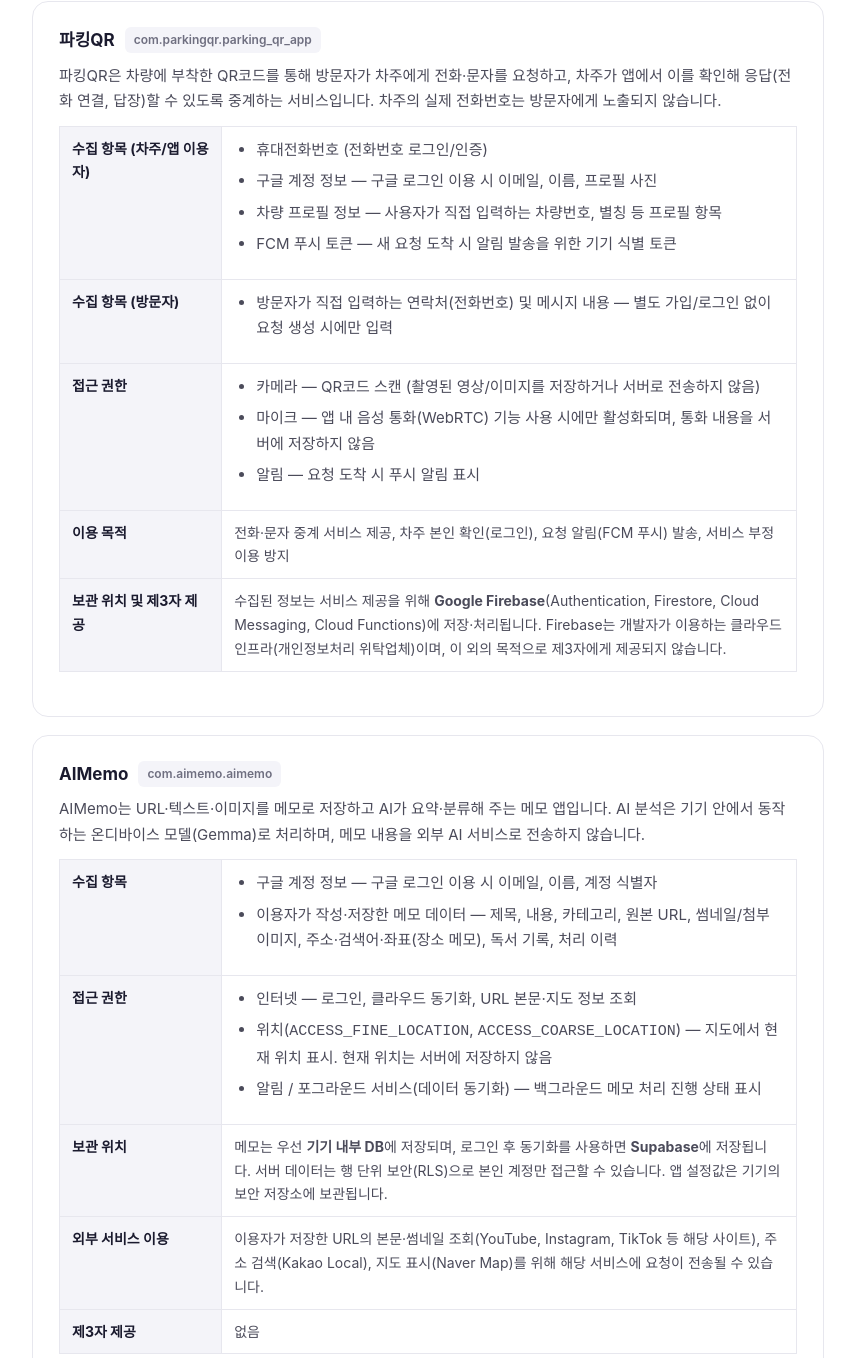
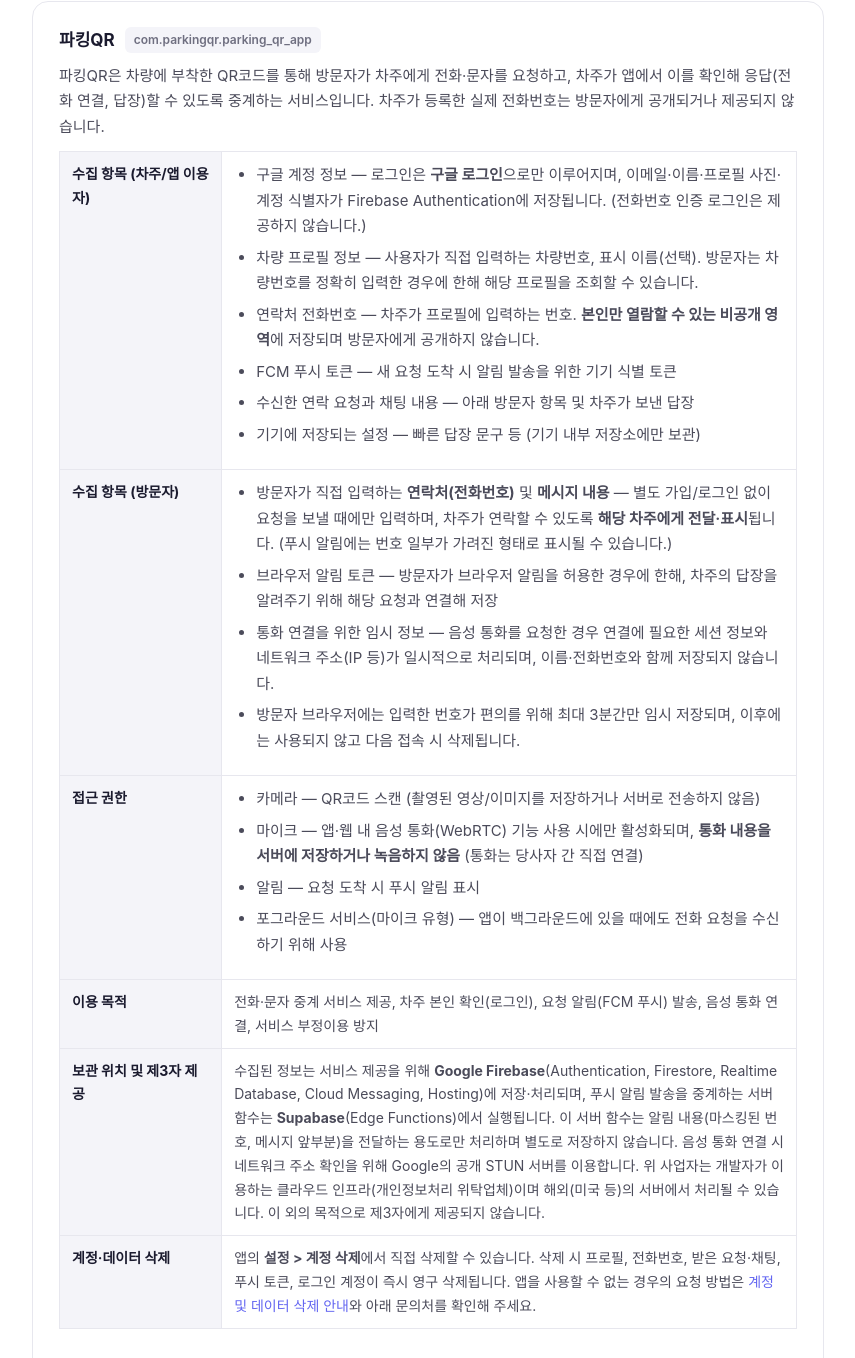
Before and after one commit to sosim13/bnbd_site, a plain HTML site: page privacy.html in a window 1280 px wide. Shown: the part 1442-2800 px from the top of the page, without its empty margins (212-1067 px from the left). Drawn offline with Linux system fonts and the light colour scheme.

Commit message:
개인정보 처리방침: 파킹QR 항목을 실제 앱 동작에 맞게 보완
- 구글 로그인만 제공함을 명시(전화번호 인증 로그인 문구 삭제), 차주 전화번호는 비공개 영역에 저장
- 방문자 데이터(전화번호·메시지가 차주에게 전달됨, 브라우저 알림 토큰, 통화 연결 임시 정보)와
  마이크·포그라운드 서비스, 처리 업체(Firebase, Supabase 푸시 중계, Google STUN), 해외 처리 추가
- 보관 기간을 실제 동작에 맞게 수정(자동 삭제 없음), 앱 내 계정 삭제 및 삭제 안내 페이지 링크 추가
- 시행일 2026-11-20

Co-Authored-By: Claude Sonnet 5.5 <noreply@anthropic.com>

```diff
--- a/privacy.html
+++ b/privacy.html
@@ -133,7 +133,7 @@
 <div class="page-head wrap">
   <span class="eyebrow">Privacy Policy</span>
   <h1>개인정보 처리방침</h1>
-  <p class="updated">시행일: 2026년 11월 16일</p>
+  <p class="updated">시행일: 2026년 11월 20일 (최종 수정: 2026년 11월 20일 — 파킹QR 항목 보완)</p>
   <div class="app-list">
     <span class="app-chip">적용 앱: <b>Fox Player</b> (com.bnbd.foxplayer)</span>
     <span class="app-chip">적용 앱: <b>파킹QR</b> (com.parkingqr.parking_qr_app)</span>
@@ -191,23 +191,28 @@
       <p>
         파킹QR은 차량에 부착한 QR코드를 통해 방문자가 차주에게 전화·문자를 요청하고,
         차주가 앱에서 이를 확인해 응답(전화 연결, 답장)할 수 있도록 중계하는 서비스입니다.
-        차주의 실제 전화번호는 방문자에게 노출되지 않습니다.
+        차주가 등록한 실제 전화번호는 방문자에게 공개되거나 제공되지 않습니다.
       </p>
       <table>
         <tr><th>수집 항목 (차주/앱 이용자)</th>
           <td>
             <ul>
-              <li>휴대전화번호 (전화번호 로그인/인증)</li>
-              <li>구글 계정 정보 — 구글 로그인 이용 시 이메일, 이름, 프로필 사진</li>
-              <li>차량 프로필 정보 — 사용자가 직접 입력하는 차량번호, 별칭 등 프로필 항목</li>
+              <li>구글 계정 정보 — 로그인은 <b>구글 로그인</b>으로만 이루어지며, 이메일·이름·프로필 사진·계정 식별자가 Firebase Authentication에 저장됩니다. (전화번호 인증 로그인은 제공하지 않습니다.)</li>
+              <li>차량 프로필 정보 — 사용자가 직접 입력하는 차량번호, 표시 이름(선택). 방문자는 차량번호를 정확히 입력한 경우에 한해 해당 프로필을 조회할 수 있습니다.</li>
+              <li>연락처 전화번호 — 차주가 프로필에 입력하는 번호. <b>본인만 열람할 수 있는 비공개 영역</b>에 저장되며 방문자에게 공개하지 않습니다.</li>
               <li>FCM 푸시 토큰 — 새 요청 도착 시 알림 발송을 위한 기기 식별 토큰</li>
+              <li>수신한 연락 요청과 채팅 내용 — 아래 방문자 항목 및 차주가 보낸 답장</li>
+              <li>기기에 저장되는 설정 — 빠른 답장 문구 등 (기기 내부 저장소에만 보관)</li>
             </ul>
           </td>
         </tr>
         <tr><th>수집 항목 (방문자)</th>
           <td>
             <ul>
-              <li>방문자가 직접 입력하는 연락처(전화번호) 및 메시지 내용 — 별도 가입/로그인 없이 요청 생성 시에만 입력</li>
+              <li>방문자가 직접 입력하는 <b>연락처(전화번호)</b> 및 <b>메시지 내용</b> — 별도 가입/로그인 없이 요청을 보낼 때에만 입력하며, 차주가 연락할 수 있도록 <b>해당 차주에게 전달·표시</b>됩니다. (푸시 알림에는 번호 일부가 가려진 형태로 표시될 수 있습니다.)</li>
+              <li>브라우저 알림 토큰 — 방문자가 브라우저 알림을 허용한 경우에 한해, 차주의 답장을 알려주기 위해 해당 요청과 연결해 저장</li>
+              <li>통화 연결을 위한 임시 정보 — 음성 통화를 요청한 경우 연결에 필요한 세션 정보와 네트워크 주소(IP 등)가 일시적으로 처리되며, 이름·전화번호와 함께 저장되지 않습니다.</li>
+              <li>방문자 브라우저에는 입력한 번호가 편의를 위해 최대 3분간만 임시 저장되며, 이후에는 사용되지 않고 다음 접속 시 삭제됩니다.</li>
             </ul>
           </td>
         </tr>
@@ -215,18 +220,27 @@
           <td>
             <ul>
               <li>카메라 — QR코드 스캔 (촬영된 영상/이미지를 저장하거나 서버로 전송하지 않음)</li>
-              <li>마이크 — 앱 내 음성 통화(WebRTC) 기능 사용 시에만 활성화되며, 통화 내용을 서버에 저장하지 않음</li>
+              <li>마이크 — 앱·웹 내 음성 통화(WebRTC) 기능 사용 시에만 활성화되며, <b>통화 내용을 서버에 저장하거나 녹음하지 않음</b> (통화는 당사자 간 직접 연결)</li>
               <li>알림 — 요청 도착 시 푸시 알림 표시</li>
+              <li>포그라운드 서비스(마이크 유형) — 앱이 백그라운드에 있을 때에도 전화 요청을 수신하기 위해 사용</li>
             </ul>
           </td>
         </tr>
         <tr><th>이용 목적</th>
-          <td>전화·문자 중계 서비스 제공, 차주 본인 확인(로그인), 요청 알림(FCM 푸시) 발송, 서비스 부정이용 방지</td>
+          <td>전화·문자 중계 서비스 제공, 차주 본인 확인(로그인), 요청 알림(FCM 푸시) 발송, 음성 통화 연결, 서비스 부정이용 방지</td>
         </tr>
         <tr><th>보관 위치 및 제3자 제공</th>
           <td>
-            수집된 정보는 서비스 제공을 위해 <b>Google Firebase</b>(Authentication, Firestore, Cloud Messaging, Cloud Functions)에 저장·처리됩니다.
-            Firebase는 개발자가 이용하는 클라우드 인프라(개인정보처리 위탁업체)이며, 이 외의 목적으로 제3자에게 제공되지 않습니다.
+            수집된 정보는 서비스 제공을 위해 <b>Google Firebase</b>(Authentication, Firestore, Realtime Database, Cloud Messaging, Hosting)에 저장·처리되며,
+            푸시 알림 발송을 중계하는 서버 함수는 <b>Supabase</b>(Edge Functions)에서 실행됩니다. 이 서버 함수는 알림 내용(마스킹된 번호, 메시지 앞부분)을 전달하는 용도로만 처리하며 별도로 저장하지 않습니다.
+            음성 통화 연결 시 네트워크 주소 확인을 위해 Google의 공개 STUN 서버를 이용합니다.
+            위 사업자는 개발자가 이용하는 클라우드 인프라(개인정보처리 위탁업체)이며 해외(미국 등)의 서버에서 처리될 수 있습니다. 이 외의 목적으로 제3자에게 제공되지 않습니다.
+          </td>
+        </tr>
+        <tr><th>계정·데이터 삭제</th>
+          <td>
+            앱의 <b>설정 &gt; 계정 삭제</b>에서 직접 삭제할 수 있습니다. 삭제 시 프로필, 전화번호, 받은 요청·채팅, 푸시 토큰, 로그인 계정이 즉시 영구 삭제됩니다.
+            앱을 사용할 수 없는 경우의 요청 방법은 <a href="https://car.bnbd.co.kr/account-deletion.html">계정 및 데이터 삭제 안내</a>와 아래 문의처를 확인해 주세요.
           </td>
         </tr>
       </table>
@@ -369,8 +383,8 @@
     <p>개발자는 서비스 운영을 위해 아래와 같이 개인정보 처리업무를 위탁하고 있습니다.</p>
     <table>
       <tr><th>수탁업체</th><th>위탁업무 내용</th></tr>
-      <tr><td>Google LLC (Firebase)</td><td>회원 인증, 데이터베이스(Firestore) 저장, 푸시 알림(FCM) 발송, 서버 로직(Cloud Functions) 처리 — 파킹QR, 로또 탐색기(로그인·푸시)</td></tr>
-      <tr><td>Supabase Inc.</td><td>회원 인증, 메모 데이터베이스 및 이미지 저장 — AIMemo(앱·확장 프로그램)</td></tr>
+      <tr><td>Google LLC (Firebase)</td><td>회원 인증, 데이터베이스(Firestore·Realtime Database) 저장, 푸시 알림(FCM) 발송, 웹 호스팅, 음성 통화 연결 보조(STUN) — 파킹QR / 회원 인증·푸시 — 로또 탐색기</td></tr>
+      <tr><td>Supabase Inc.</td><td>회원 인증, 메모 데이터베이스 및 이미지 저장 — AIMemo(앱·확장 프로그램) / 푸시 알림 발송 중계(서버 함수, 데이터 비저장) — 파킹QR</td></tr>
       <tr><td>Neon, Inc. (AWS 싱가포르)</td><td>데이터베이스 호스팅 — 로또 탐색기</td></tr>
       <tr><td>Kakao Corp. / Naver Cloud</td><td>지도·주소 검색 — 로또 탐색기(카카오맵), AIMemo(Kakao Local, Naver Map)</td></tr>
     </table>
@@ -384,7 +398,7 @@
       <li>AIMemo(앱·확장 프로그램): 계정 삭제 또는 메모 삭제 시 해당 데이터를 파기합니다. 앱 내 삭제는 동기화를 통해 서버에 반영됩니다(삭제 표시 후 파기).</li>
       <li>로또 탐색기: 회원 탈퇴 또는 삭제 요청 시까지 보관하며, 탈퇴 시 티켓·단골점·푸시 토큰·문의 내용을 함께 삭제합니다.</li>
       <li>MotionTouch: 서버에 개인정보를 보관하지 않으며, 설정 데이터는 앱 삭제 시까지 기기에만 보관됩니다.</li>
-      <li>파킹QR: 회원(차주) 탈퇴 또는 프로필 삭제 시 관련 정보를 지체 없이 파기합니다. 단, 관계 법령에 따라 보존이 필요한 경우 해당 기간 동안 별도 보관합니다. 방문자가 남긴 요청/메시지는 차주가 삭제하거나 일정 기간이 지나면 삭제될 수 있습니다.</li>
+      <li>파킹QR: 차주가 앱에서 계정을 삭제하면 프로필·전화번호·받은 요청과 채팅·푸시 토큰·로그인 계정을 지체 없이 삭제하고, 프로필을 삭제하면 프로필·전화번호·QR 링크를 삭제합니다. 방문자가 남긴 요청·메시지는 차주가 삭제하거나 차주 계정이 삭제될 때까지 보관되며, 별도의 자동 삭제 기간은 두지 않습니다. 단, 관계 법령에 따라 보존이 필요한 경우 해당 기간 동안 별도 보관합니다.</li>
     </ul>
   </section>
 
@@ -392,7 +406,7 @@
     <h2>5. 이용자의 권리와 행사 방법</h2>
     <p>
       이용자는 언제든지 자신의 개인정보에 대해 열람, 정정, 삭제, 처리정지를 요청할 수 있습니다.
-      파킹QR의 경우 앱 내 설정 화면에서 프로필 정보를 직접 수정·삭제할 수 있으며,
+      파킹QR의 경우 앱 내 설정 화면에서 프로필 정보를 직접 수정·삭제하고 <b>계정 전체를 삭제</b>할 수 있으며(<a href="https://car.bnbd.co.kr/account-deletion.html">삭제 안내</a>),
       AIMemo·로또 탐색기는 각 앱/서비스 내 설정에서 데이터를 수정·삭제할 수 있습니다.
       계정 삭제 및 그 외 문의는 아래 연락처로 요청할 수 있습니다.
     </p>
@@ -414,6 +428,7 @@
       <li>개인정보에 대한 접근 권한을 최소한의 인원으로 제한</li>
       <li>Firebase 등 인프라 제공업체가 제공하는 전송 구간 암호화(HTTPS/TLS) 적용</li>
       <li>Firestore 보안 규칙, Supabase 행 단위 보안(RLS), 서버 측 접근 제어를 통해 본인 소유 데이터에만 접근·수정 가능하도록 제한</li>
+      <li>파킹QR: 차주 전화번호는 공개 프로필과 분리된 비공개 영역에 저장하여 본인 외에는 읽을 수 없도록 하고, 프로필 목록 전체를 조회할 수 없도록 제한</li>
       <li>로또 탐색기 비밀번호는 복호화할 수 없는 방식으로 암호화하여 저장</li>
     </ul>
   </section>
```
